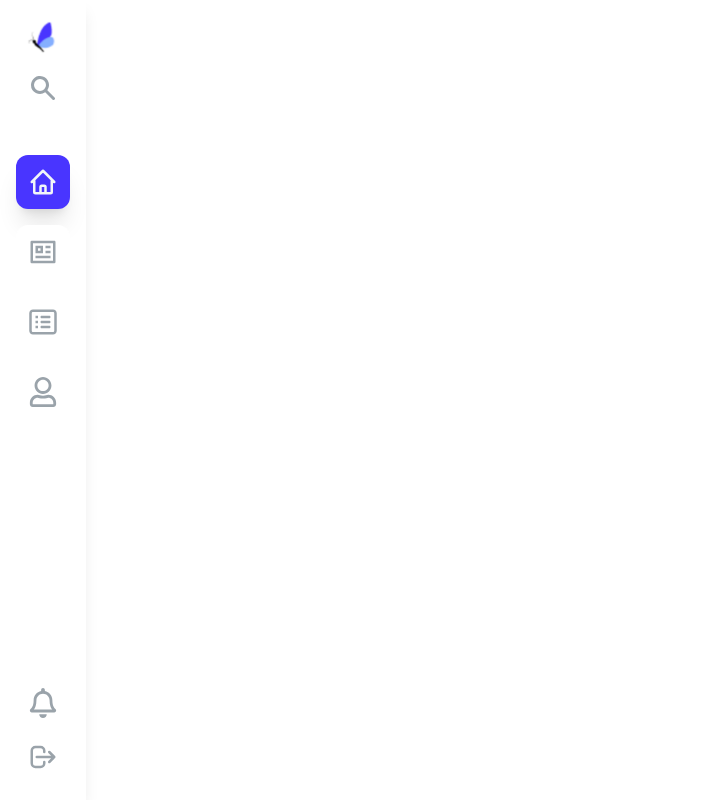
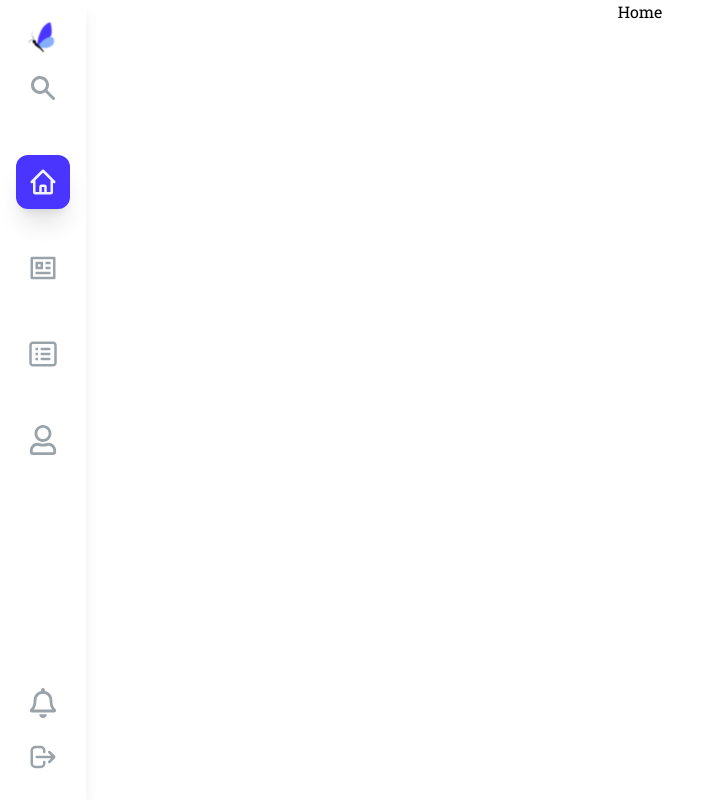
Before and after one commit to shareefrahat/monetary-system, a React (Create React App) app: page / in a window 1280 px wide. Shown: the whole page, without its empty margins (0-709 px from the left). Built offline with nearby package versions, Linux system fonts and the light colour scheme.

Commit message:
routes and google font added

```diff
--- a/src/App.css
+++ b/src/App.css
@@ -1,5 +1,8 @@
+@import url("https://fonts.googleapis.com/css2?family=Roboto+Slab:wght@300;400&display=swap");
+
 .App {
   text-align: center;
+  font-family: "Roboto Slab", serif;
 }
 
 .App-logo {
--- a/src/App.js
+++ b/src/App.js
@@ -1,10 +1,24 @@
+import { Route, Routes } from "react-router-dom";
 import "./App.css";
 import Navbar from "./components/Navbar/Navbar";
+import Blogs from "./pages/Blogs/Blogs";
+import Dashboard from "./pages/Dashboard/Dashboard";
+import Home from "./pages/Home/Home";
+import NotFound from "./pages/NotFound/NotFound";
+import Profile from "./pages/Profile/Profile";
 
 function App() {
   return (
     <div className="App">
       <Navbar></Navbar>
+      <Routes>
+        <Route path="/" element={<Home></Home>}></Route>
+        <Route path="/home" element={<Home></Home>}></Route>
+        <Route path="/dashboard" element={<Dashboard></Dashboard>}></Route>
+        <Route path="/blogs" element={<Blogs></Blogs>}></Route>
+        <Route path="/profile" element={<Profile></Profile>}></Route>
+        <Route path="*" element={<NotFound></NotFound>}></Route>
+      </Routes>
     </div>
   );
 }
--- a/src/components/ActiveRoute/ActiveRoute.js
+++ b/src/components/ActiveRoute/ActiveRoute.js
@@ -10,7 +10,7 @@ const ActiveRoute = ({ children, to, ...props }) => {
         className={
           match
             ? "text-2xl lg:text-3xl bg-primary text-slate-100 w-fit mx-auto p-3 rounded-xl block shadow-xl"
-            : "text-2xl lg:text-3xl bg-white text-neutral t w-fit mx-auto p-3 rounded-xl block shadow-none hover:text-primary"
+            : "text-2xl lg:text-3xl bg-white text-neutral w-fit mx-auto p-3 rounded-xl block shadow-none hover:text-primary"
         }
         to={to}
         {...props}
--- a/src/components/Navbar/Navbar.js
+++ b/src/components/Navbar/Navbar.js
@@ -46,7 +46,7 @@ const Navbar = () => {
               <HiSearch />
             </div>
           </div>
-          <div className="flex flex-row lg:flex-col gap-4">
+          <div className="flex flex-row lg:flex-col gap-8">
             {links.map((link) => (
               <div key={link.id}>
                 <ActiveRoute to={link.path}>{link.icon}</ActiveRoute>
--- /dev/null
+++ b/src/pages/Blogs/Blogs.js
@@ -0,0 +1,7 @@
+import React from "react";
+
+const Blogs = () => {
+  return <div className="my-20 text-2xl text-primary">Blogs</div>;
+};
+
+export default Blogs;
--- /dev/null
+++ b/src/pages/Dashboard/Dashboard.js
@@ -0,0 +1,7 @@
+import React from "react";
+
+const Dashboard = () => {
+  return <div className="my-20 text-2xl text-primary">Dashboard</div>;
+};
+
+export default Dashboard;
--- /dev/null
+++ b/src/pages/Home/Home.js
@@ -0,0 +1,7 @@
+import React from "react";
+
+const Home = () => {
+  return <div>Home</div>;
+};
+
+export default Home;
--- /dev/null
+++ b/src/pages/NotFound/NotFound.js
@@ -0,0 +1,7 @@
+import React from "react";
+
+const NotFound = () => {
+  return <div className="my-20 text-2xl text-primary">Page not found</div>;
+};
+
+export default NotFound;
--- /dev/null
+++ b/src/pages/Profile/Profile.js
@@ -0,0 +1,7 @@
+import React from "react";
+
+const Profile = () => {
+  return <div className="my-20 text-2xl text-primary">Profile</div>;
+};
+
+export default Profile;
```
